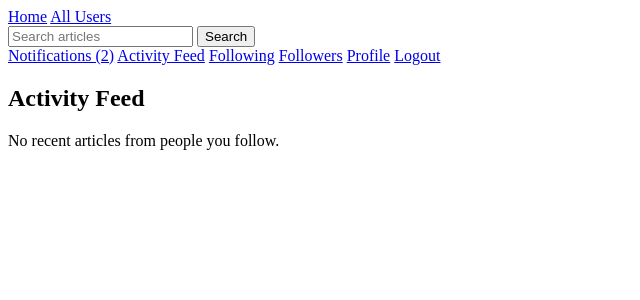
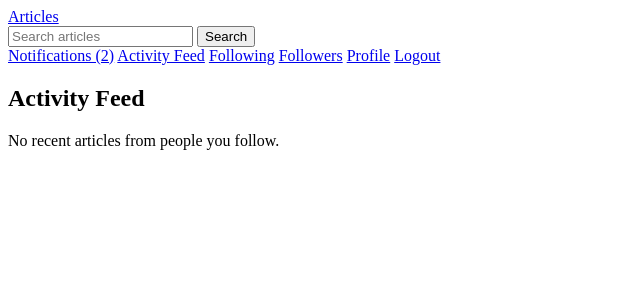
Before and after one commit to SaahBrice/blog, a Django app: page /users/feed/ in a window 1280 px wide. Shown: the top 300 px of the page, without its empty margins (0-640 px from the left). Run offline with Django 5.2, Linux system fonts and the light colour scheme; a user stored in the database is signed in; data comes from the database, SQL or seed files in the repository; both versions use the stored data as it was after the commit; parts of the project's set-up code (start-up, migrations or seed data) failed here and were passed over.

Commit message:
Users are now directed to home screen and landing page
next to do is to adjust the is writer feature

```diff
--- a/blog/articles/urls.py
+++ b/blog/articles/urls.py
@@ -1,21 +1,25 @@
 from django.urls import path,include
-from .views import upload_image,user_suggestions,get_tags, add_reply, toggle_comment_reaction, remove_bookmark, BookmarkedArticlesView, toggle_reaction, toggle_bookmark, toggle_follow_author, ArticlesByTagView, CommentCreateView, ArticleListView, ArticleDetailView, ArticleCreateView, ArticleUpdateView
+from .views import (WelcomeView,upload_image,user_suggestions,get_tags, add_reply, toggle_comment_reaction,
+                    remove_bookmark, BookmarkedArticlesView, toggle_reaction, toggle_bookmark, toggle_follow_author,
+                    ArticlesByTagView, CommentCreateView, ArticleListView, ArticleDetailView, ArticleCreateView, ArticleUpdateView
+                    )
 
 urlpatterns = [
-    path('', ArticleListView.as_view(), name='article_list'),
-    path('<int:pk>/', ArticleDetailView.as_view(), name='article_detail'),
-    path('create/', ArticleCreateView.as_view(), name='article_create'),
-    path('<int:pk>/edit/', ArticleUpdateView.as_view(), name='article_update'),
-    path('<int:pk>/comment/', CommentCreateView.as_view(), name='comment_create'),
-    path('tag/<slug:tag_slug>/', ArticlesByTagView.as_view(), name='article_by_tag'),
-    path('<int:pk>/bookmark/', toggle_bookmark, name='toggle_bookmark'),
-    path('follow-author/<int:author_id>/', toggle_follow_author, name='toggle_follow_author'),
-    path('<int:pk>/react/', toggle_reaction, name='toggle_reaction'),
-    path('bookmarked/', BookmarkedArticlesView.as_view(), name='bookmarked_articles'),
-    path('remove-bookmark/<int:pk>/', remove_bookmark, name='remove_bookmark'),
-    path('comment/<int:comment_id>/react/', toggle_comment_reaction, name='toggle_comment_reaction'),
-    path('comment/<int:comment_id>/reply/', add_reply, name='add_reply'),
-    path('get-tags/', get_tags, name='get_tags'),
-    path('user-suggestions/', user_suggestions, name='user_suggestions'),
-    path('upload-image/', upload_image, name='upload_image'),
+    path('', WelcomeView.as_view(), name='welcome'),
+    path('articles/', ArticleListView.as_view(), name='article_list'),
+    path('articles/<int:pk>/', ArticleDetailView.as_view(), name='article_detail'),
+    path('articles/create/', ArticleCreateView.as_view(), name='article_create'),
+    path('articles/<int:pk>/edit/', ArticleUpdateView.as_view(), name='article_update'),
+    path('articles/<int:pk>/comment/', CommentCreateView.as_view(), name='comment_create'),
+    path('articles/tag/<slug:tag_slug>/', ArticlesByTagView.as_view(), name='article_by_tag'),
+    path('articles/<int:pk>/bookmark/', toggle_bookmark, name='toggle_bookmark'),
+    path('articles/follow-author/<int:author_id>/', toggle_follow_author, name='toggle_follow_author'),
+    path('articles/<int:pk>/react/', toggle_reaction, name='toggle_reaction'),
+    path('articles/bookmarked/', BookmarkedArticlesView.as_view(), name='bookmarked_articles'),
+    path('articles/remove-bookmark/<int:pk>/', remove_bookmark, name='remove_bookmark'),
+    path('articles/comment/<int:comment_id>/react/', toggle_comment_reaction, name='toggle_comment_reaction'),
+    path('articles/comment/<int:comment_id>/reply/', add_reply, name='add_reply'),
+    path('articles/get-tags/', get_tags, name='get_tags'),
+    path('articles/user-suggestions/', user_suggestions, name='user_suggestions'),
+    path('articles/upload-image/', upload_image, name='upload_image'),
 ]
--- a/blog/blog/settings.py
+++ b/blog/blog/settings.py
@@ -157,4 +157,5 @@ LOGIN_REDIRECT_URL = '/'
 
 EMAIL_BACKEND = 'django.core.mail.backends.console.EmailBackend'
 
-LOGIN_REDIRECT_URL = '/'
+LOGIN_REDIRECT_URL = 'article_list'
+LOGIN_URL = 'account_login'
--- a/blog/blog/urls.py
+++ b/blog/blog/urls.py
@@ -22,10 +22,9 @@ from django.views.generic import RedirectView
 
 urlpatterns = [
     path('admin/', admin.site.urls),
-    path('', RedirectView.as_view(pattern_name='article_list'), name='home'),
+    path('', include('articles.urls')),
     path('accounts/', include('allauth.urls')),
     path('users/', include('users.urls')),
-    path('articles/', include('articles.urls')),
     path('search/', include('search.urls')),
     path('notifications/', include('notifications.urls')),
 ]
--- a/blog/templates/base.html
+++ b/blog/templates/base.html
@@ -18,9 +18,9 @@
     <header>
 
         <nav>
-            <a href="{% url 'article_list' %}">Home</a>
-            <a href="{% url 'user_list' %}">All Users</a>
+
             {% if user.is_authenticated %}
+            <a href="{% url 'article_list' %}">Articles</a>
                 <form method="get" action="{% url 'search' %}">
                     <input type="text" name="q" placeholder="Search articles">
                     <button type="submit">Search</button>
@@ -32,6 +32,8 @@
                 <a href="{% url 'user_profile' user.username %}">Profile</a>
                 <a href="{% url 'account_logout' %}">Logout</a>
             {% else %}
+                <a href="{% url 'welcome' %}">Home</a>
+                <a href="{% url 'article_list' %}">Articles</a>
                 <a href="{% url 'account_login' %}">Login</a>
                 <a href="{% url 'account_signup' %}">Sign Up</a>
             {% endif %}
```
Also changed, not shown: blog/articles/views.py (+12 -1 lines), blog/templates/welcome.html (added, +22 -0 lines), blog/db.sqlite3.
